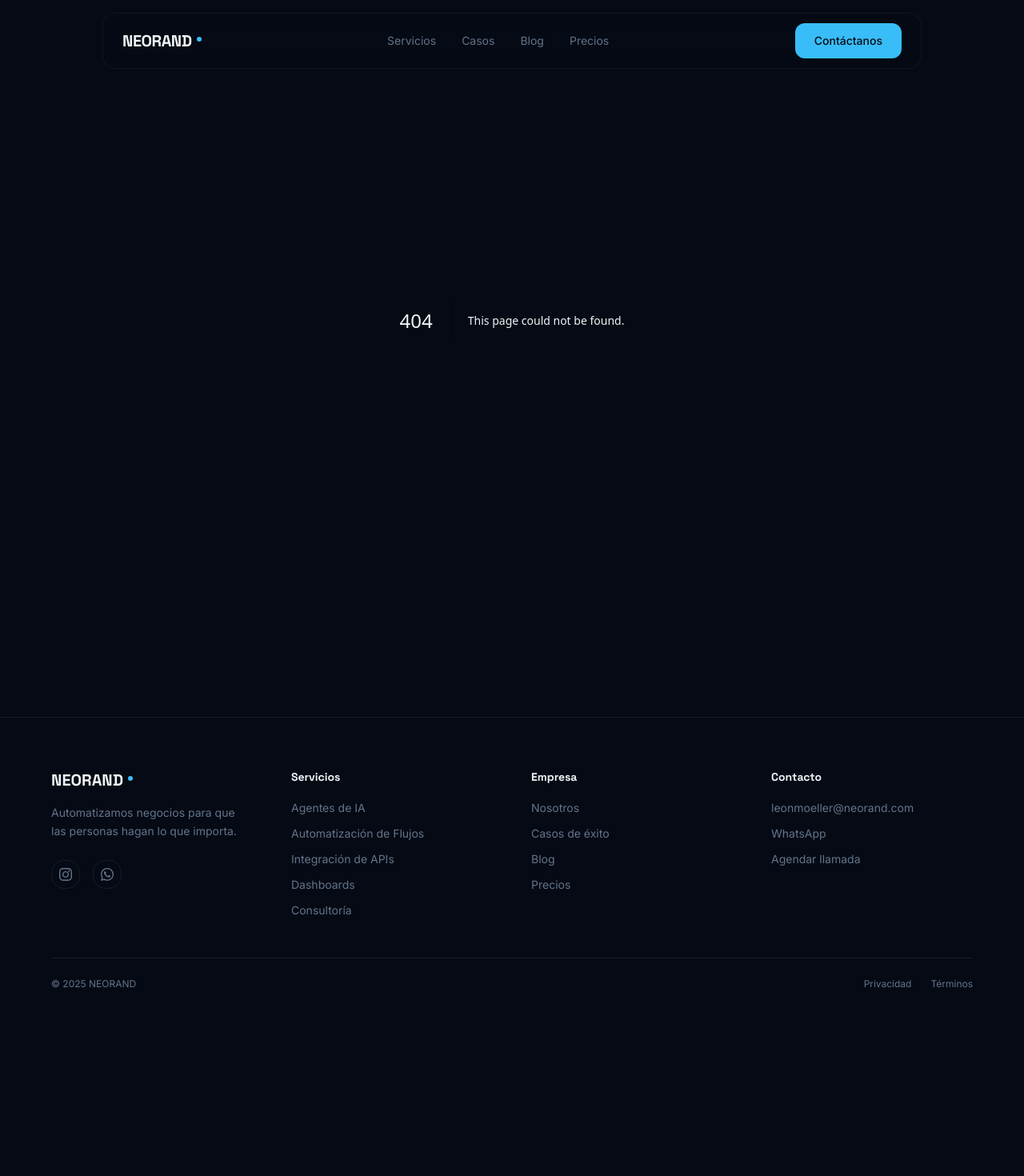
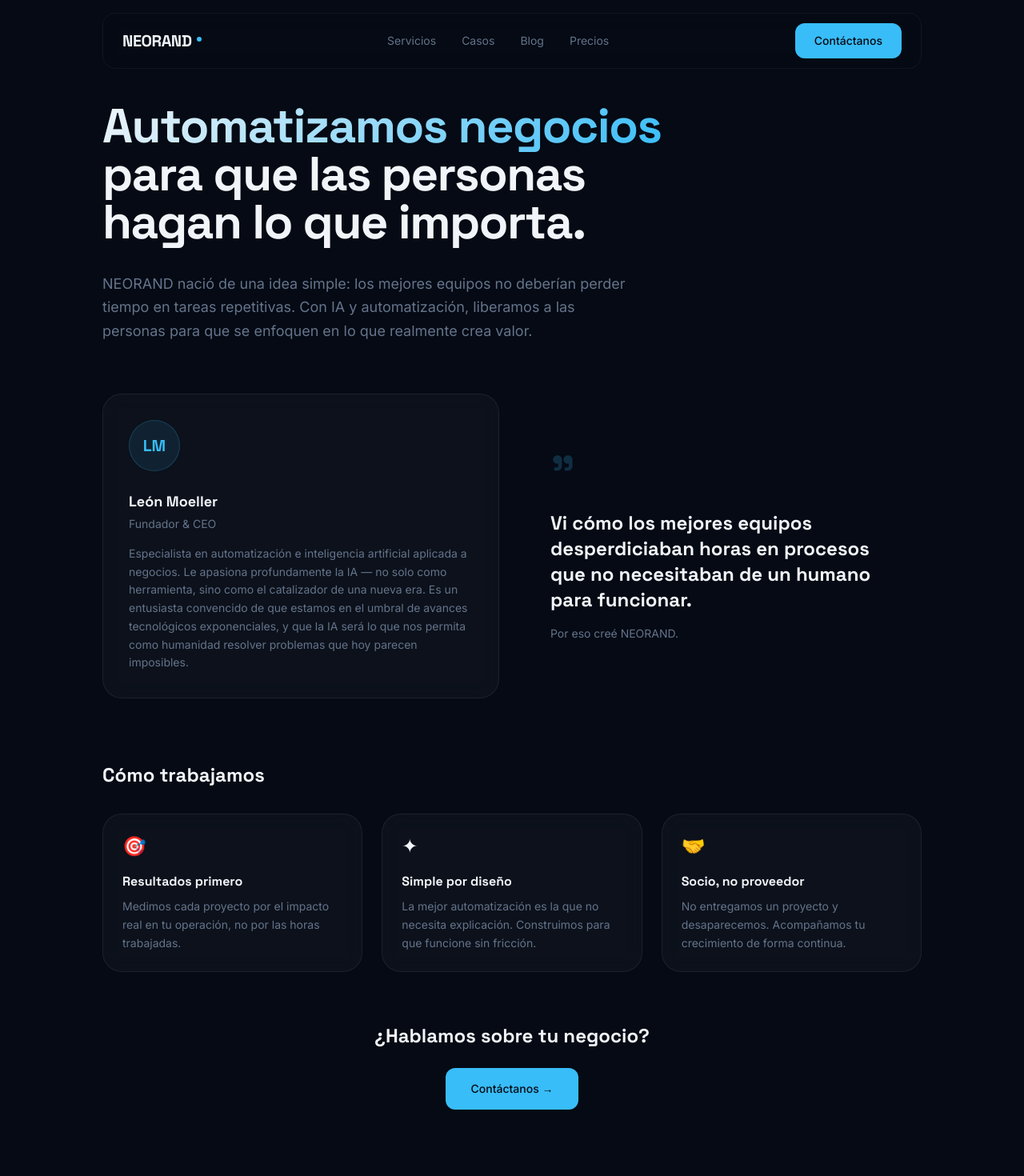
Before and after one commit to leonmoellerneorand/neorand-web, a Next.js app: page /nosotros in a window 1280 px wide. Before the commit this address had no page. Shown: the top 1470 px of the page at 80% size. Before the commit the page ends 1302 px from the top, so only its background shows below. Built offline with nearby package versions, Linux system fonts and the light colour scheme.

Commit message:
feat: add Nosotros page with founder bio and values

```diff
--- /dev/null
+++ b/app/nosotros/page.tsx
@@ -0,0 +1,98 @@
+import FadeIn from '@/components/ui/FadeIn'
+import ShimmerButton from '@/components/ui/ShimmerButton'
+import type { Metadata } from 'next'
+
+export const metadata: Metadata = {
+  title: 'Nosotros — NEORAND',
+  description: 'Automatizamos negocios para que las personas hagan lo que importa.',
+}
+
+const VALUES = [
+  {
+    title: 'Resultados primero',
+    desc: 'Medimos cada proyecto por el impacto real en tu operación, no por las horas trabajadas.',
+    icon: '🎯',
+  },
+  {
+    title: 'Simple por diseño',
+    desc: 'La mejor automatización es la que no necesita explicación. Construimos para que funcione sin fricción.',
+    icon: '✦',
+  },
+  {
+    title: 'Socio, no proveedor',
+    desc: 'No entregamos un proyecto y desaparecemos. Acompañamos tu crecimiento de forma continua.',
+    icon: '🤝',
+  },
+]
+
+export default function NosotrosPage() {
+  return (
+    <main className="pt-32 pb-24 px-6">
+      <div className="max-w-5xl mx-auto">
+        {/* Hero */}
+        <FadeIn>
+          <h1 className="font-heading font-bold text-5xl md:text-6xl tracking-tight leading-tight mb-8">
+            <span className="text-gradient">Automatizamos negocios</span>
+            <br />
+            <span className="text-text">para que las personas</span>
+            <br />
+            <span className="text-text">hagan lo que importa.</span>
+          </h1>
+          <p className="text-muted text-lg max-w-2xl leading-relaxed mb-16">
+            NEORAND nació de una idea simple: los mejores equipos no deberían perder tiempo en tareas repetitivas. Con IA y automatización, liberamos a las personas para que se enfoquen en lo que realmente crea valor.
+          </p>
+        </FadeIn>
+
+        {/* Founder section */}
+        <FadeIn delay={0.1}>
+          <div className="grid grid-cols-1 md:grid-cols-2 gap-8 mb-20">
+            {/* Founder card */}
+            <div className="card-glass rounded-card-lg p-8">
+              <div className="w-16 h-16 rounded-full bg-accent/10 border border-accent/20 flex items-center justify-center font-heading font-bold text-xl text-accent mb-6">
+                LM
+              </div>
+              <div className="font-heading font-bold text-lg text-text mb-1">León Moeller</div>
+              <div className="text-muted text-sm mb-4">Fundador & CEO</div>
+              <p className="text-muted text-sm leading-relaxed">
+                Especialista en automatización e inteligencia artificial aplicada a negocios. Le apasiona profundamente la IA — no solo como herramienta, sino como el catalizador de una nueva era. Es un entusiasta convencido de que estamos en el umbral de avances tecnológicos exponenciales, y que la IA será lo que nos permita como humanidad resolver problemas que hoy parecen imposibles.
+              </p>
+            </div>
+
+            {/* Quote */}
+            <div className="flex flex-col justify-center p-8">
+              <div className="font-heading font-bold text-6xl text-accent/20 leading-none mb-4">"</div>
+              <blockquote className="font-heading font-bold text-xl md:text-2xl text-text leading-snug mb-4">
+                Vi cómo los mejores equipos desperdiciaban horas en procesos que no necesitaban de un humano para funcionar.
+              </blockquote>
+              <p className="text-muted text-sm">Por eso creé NEORAND.</p>
+            </div>
+          </div>
+        </FadeIn>
+
+        {/* Values */}
+        <FadeIn delay={0.2}>
+          <h2 className="font-heading font-bold text-2xl text-text mb-8">Cómo trabajamos</h2>
+          <div className="grid grid-cols-1 md:grid-cols-3 gap-6 mb-16">
+            {VALUES.map((v) => (
+              <div key={v.title} className="card-glass card-hover rounded-card-lg p-6">
+                <div className="text-2xl mb-4">{v.icon}</div>
+                <h3 className="font-heading font-bold text-base text-text mb-2">{v.title}</h3>
+                <p className="text-muted text-sm leading-relaxed">{v.desc}</p>
+              </div>
+            ))}
+          </div>
+        </FadeIn>
+
+        {/* Bottom CTA */}
+        <FadeIn delay={0.3}>
+          <div className="text-center">
+            <p className="font-heading font-bold text-2xl text-text mb-6">¿Hablamos sobre tu negocio?</p>
+            <ShimmerButton href="mailto:leonmoeller@neorand.com" variant="solid" className="text-base px-8 py-4">
+              Contáctanos →
+            </ShimmerButton>
+          </div>
+        </FadeIn>
+      </div>
+    </main>
+  )
+}
```
